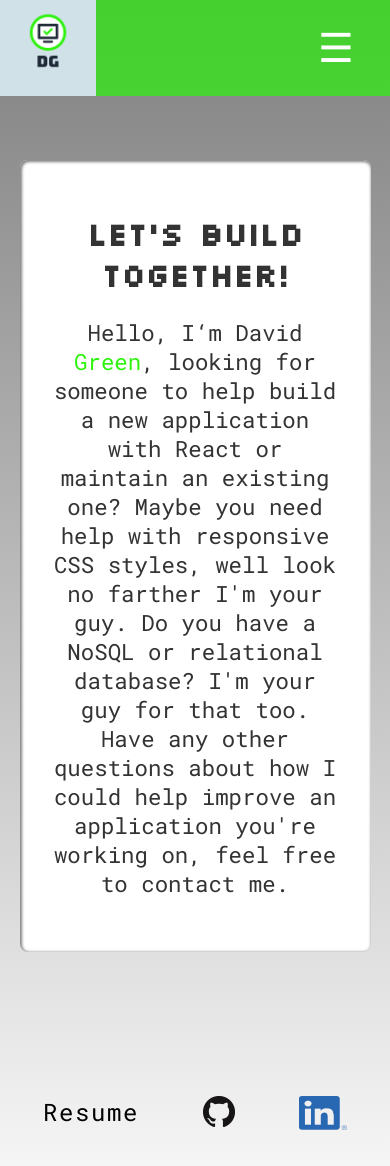
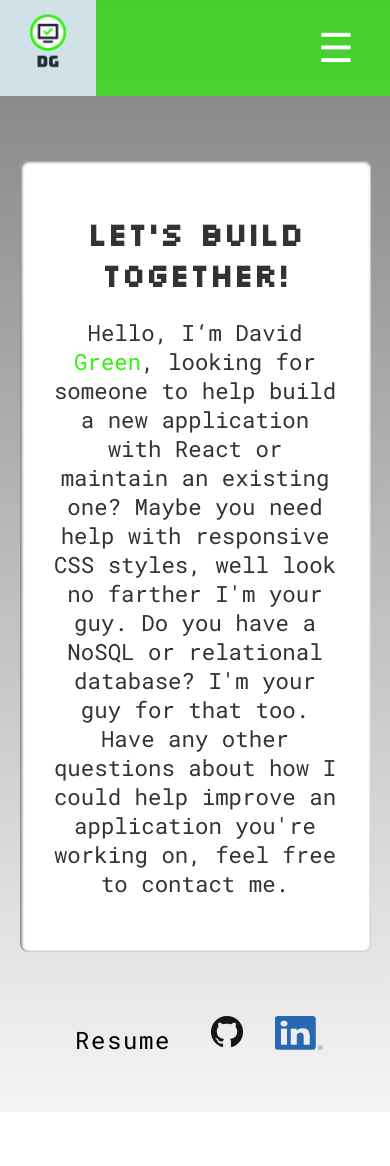
Before and after one commit to davidgreen29/portfolio-app, a React (Create React App) app: page / in a window 390 px wide. After the commit the page ends 1112 px from the top, so only its background shows below. Built offline with nearby package versions, Linux system fonts and the light colour scheme.

Commit message:
footer padding top and bottom edit

```diff
--- a/src/Styles/App.css
+++ b/src/Styles/App.css
@@ -61,6 +61,7 @@ body {
 
 .main-content-container {
  padding-top: 4em;
+
  display: flex;
  justify-content: center;
  align-items: center;
@@ -95,7 +96,8 @@ body {
 .Footer-container {
   display: flex;
  justify-content: center;
- padding-top: 7em;
+ padding-top: 3em;
+ padding-bottom: 2em;
 
 }
 
@@ -195,5 +197,9 @@ body {
 
  }
 
+ .Footer-container a {
+  padding: 1em;
+ }
+
 
 }
```
